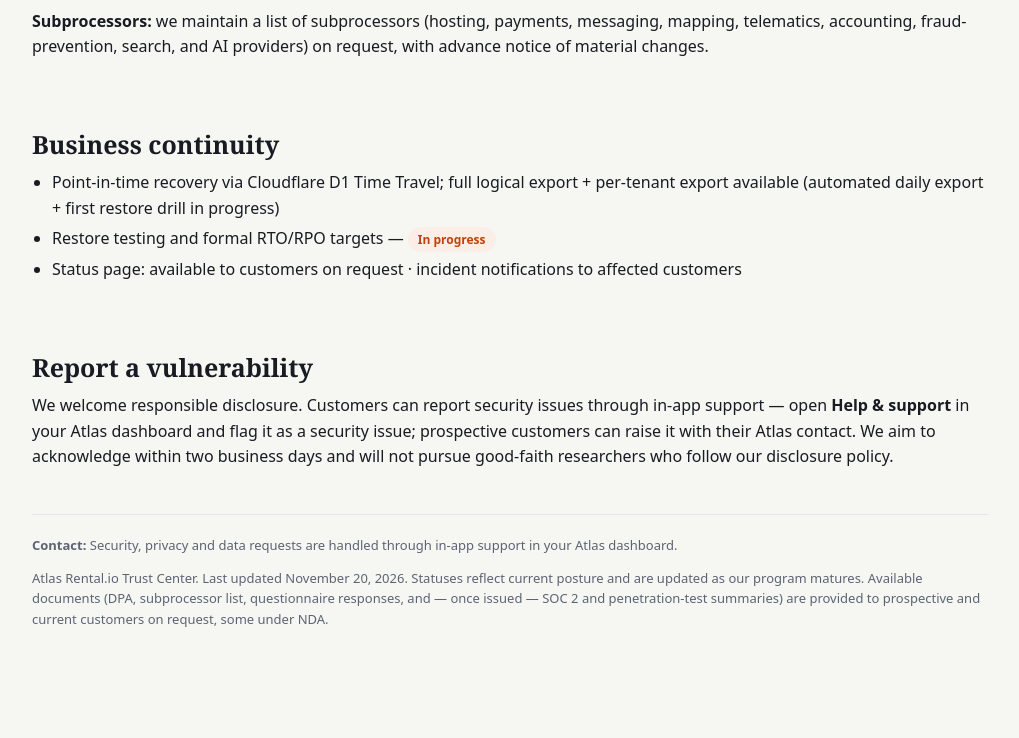
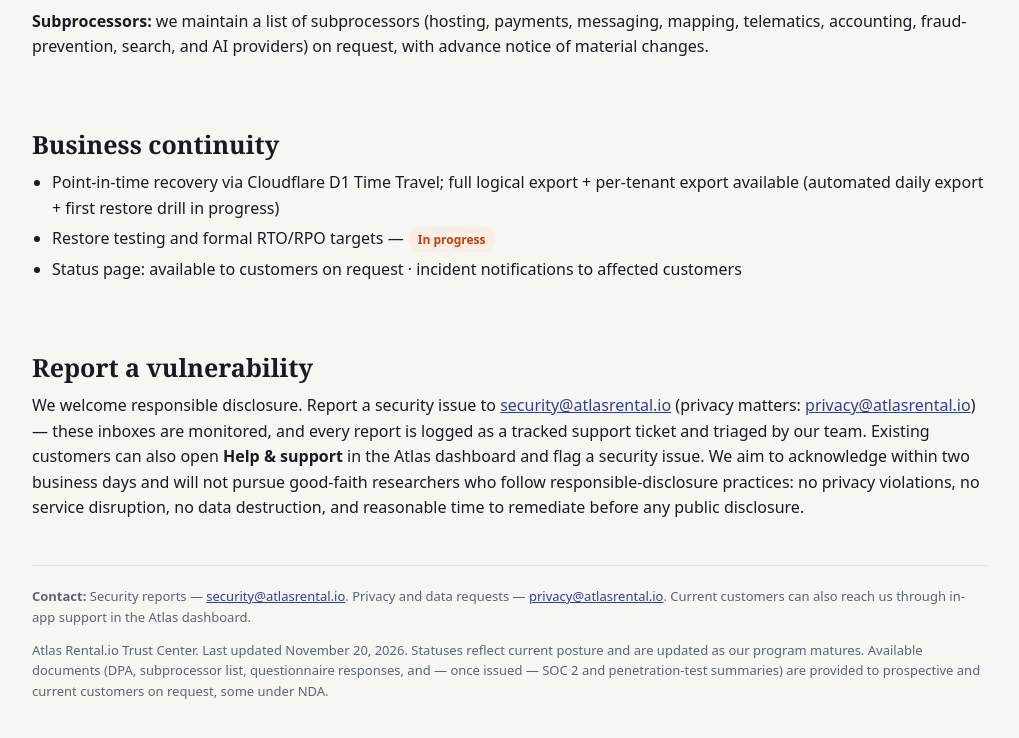
Before and after one commit to prestigeblackcorp-dev/atlas-rental.io, a plain HTML site: page trust/index.html in a window 1280 px wide. Shown: the part 2239-2977 px from the top of the page, without its empty margins (130-1149 px from the left). Drawn offline with Linux system fonts and the light colour scheme.

Commit message:
Atlas SECMAIL (client/Pages, ki): admin build stamp + Trust Center security@/privacy@ contacts
Pairs with the worker deploy (build 2026.11.20ki): admin.html ATLAS_EXPECT_BUILD bumped to
ki (matches the live worker, clears the stale-build banner), and the Trust Center now lists
security@ + privacy@ atlasrental.io as monitored inboxes that funnel into the support console.

Co-Authored-By: Claude Opus 4.8 <noreply@anthropic.com>

```diff
--- a/trust/index.html
+++ b/trust/index.html
@@ -107,11 +107,11 @@
 
 <section>
   <h2>Report a vulnerability</h2>
-  <p>We welcome responsible disclosure. Customers can report security issues through in-app support &mdash; open <b>Help &amp; support</b> in your Atlas dashboard and flag it as a security issue; prospective customers can raise it with their Atlas contact. We aim to acknowledge within two business days and will not pursue good-faith researchers who follow our disclosure policy.</p>
+  <p>We welcome responsible disclosure. Report a security issue to <a href="mailto:security@atlasrental.io">security@atlasrental.io</a> (privacy matters: <a href="mailto:privacy@atlasrental.io">privacy@atlasrental.io</a>) &mdash; these inboxes are monitored, and every report is logged as a tracked support ticket and triaged by our team. Existing customers can also open <b>Help &amp; support</b> in the Atlas dashboard and flag a security issue. We aim to acknowledge within two business days and will not pursue good-faith researchers who follow responsible-disclosure practices: no privacy violations, no service disruption, no data destruction, and reasonable time to remediate before any public disclosure.</p>
 </section>
 
 <footer>
-  <p><b>Contact:</b> Security, privacy and data requests are handled through in-app support in your Atlas dashboard.</p>
+  <p><b>Contact:</b> Security reports &mdash; <a href="mailto:security@atlasrental.io">security@atlasrental.io</a>. Privacy and data requests &mdash; <a href="mailto:privacy@atlasrental.io">privacy@atlasrental.io</a>. Current customers can also reach us through in-app support in the Atlas dashboard.</p>
   <p>Atlas Rental.io Trust Center. Last updated November 20, 2026. Statuses reflect current posture and are updated as our program matures. Available documents (DPA, subprocessor list, questionnaire responses, and — once issued — SOC 2 and penetration-test summaries) are provided to prospective and current customers on request, some under NDA.</p>
 </footer>
 </div>
```
Also changed, not shown: admin.html (+1 -1 lines).
